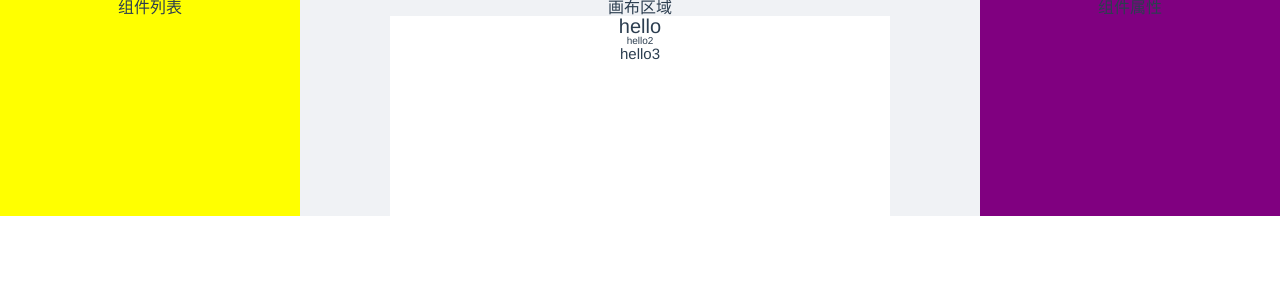
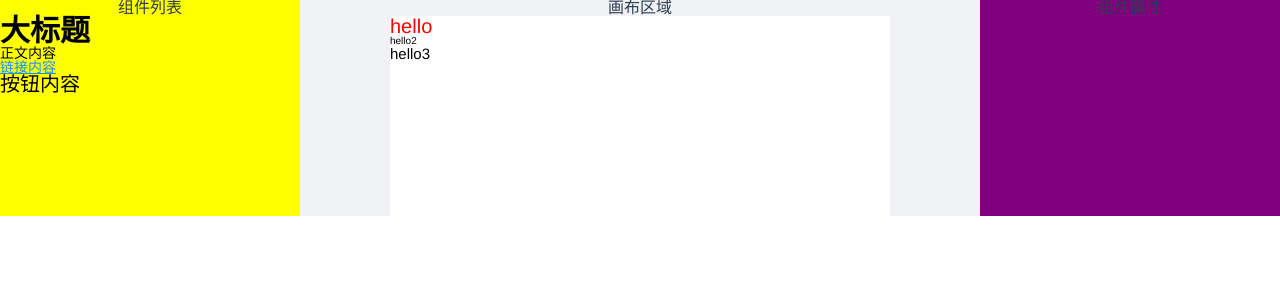
Before and after one commit to mini-eleven/lego, a Vue app: page /editor in a window 1280 px wide. Shown: the top 300 px of the page. Built offline with nearby package versions, Linux system fonts and the light colour scheme.

Commit message:
简单业务组件

```diff
--- /dev/null
+++ b/src/components/ComponentList.vue
@@ -0,0 +1,33 @@
+<template>
+    <div class="create-component-list">
+        <div v-for="(item, index) in list" :key="index" class="component-item" @click="onItemClick(item)">
+            <l-text v-bind="item"></l-text>
+        </div>
+    </div>
+</template>
+
+<script lang="ts">
+import { defineComponent } from 'vue'
+import LText from '../components/LText.vue'
+export default defineComponent({
+    props: {
+        list: {
+            type: Array,
+            required: true
+        }
+    },
+    emits: ['on-item-click'],
+    name: 'components-list',
+    components: {
+        LText
+    },
+    setup(props, context) {
+        const onItemClick = (data: any) => {
+            context.emit('on-item-click', data)
+        }
+        return {
+            onItemClick
+        }
+    }
+})
+</script>
--- a/src/components/LText.vue
+++ b/src/components/LText.vue
@@ -1,34 +1,35 @@
 <template>
-  <component
-    :is="tag"
-    :style="styleProps"
-    class="l-text-component"
-  >
-    {{text}}</component>
+    <component :is="tag" :style="styleProps" class="l-text-component" @click="handleClick">
+        {{ text }}</component>
 </template>
 
 <script lang="ts">
-import { computed, defineComponent } from 'vue'
-import { pick } from 'lodash-es'
+import { defineComponent } from 'vue'
+import useComponentCommon from '@/hooks/useComponentCommon'
+import { transformToComponentProps, textDefaultProps, textStylePropNames } from '../defaultProps'
+console.log(textStylePropNames)
+const defaultProps = transformToComponentProps(textDefaultProps)
 export default defineComponent({
     name: 'l-text',
     props: {
-    text: {
-      type: String,
-    },
-    fontSize: {
-      type: String,
-    },
         tag: {
             type: String,
             default: 'div'
-    }
+        },
+        ...defaultProps,
     },
     setup(props) {
-    const styleProps = computed(() => pick(props, ['fontSize']))
+        const { styleProps, handleClick } = useComponentCommon(props, textStylePropNames)
         return {
-      styleProps
+            styleProps,
+            handleClick
         }
     }
 })
 </script>
+
+<style scoped>
+.l-text-component {
+    position: relative !important;
+}
+</style>
--- /dev/null
+++ b/src/defaultProps.ts
@@ -0,0 +1,53 @@
+import { mapValues, without } from "lodash-es"
+
+export const commonDefaultProps = {
+    // actions
+    actionType: '',
+    url: '',
+    // size
+    height: '',
+    width: '318px',
+    paddingLeft: '0px',
+    paddingRight: '0px',
+    paddingTop: '0px',
+    paddingBottom: '0px',
+    // border type
+    borderStyle: 'none',
+    borderColor: '#000',
+    borderWidth: '0',
+    borderRadius: '0',
+    // shadow and opacity
+    boxShadow: '0 0 0 #000000',
+    opacity: 1,
+    // position and x,y
+    position: 'absolute',
+    left: '0',
+    top: '0',
+    right: '0'
+}
+
+export const textDefaultProps = {
+    // basic props -font styles
+    text: '正文内容',
+    fontSize: '14px',
+    fontFamily: '',
+    fontWeight: 'normal',
+    fontStyle: 'normal',
+    textDecoration: 'none',
+    lineHeight: '1',
+    textAlign: 'left',
+    color: '#000000',
+    backgroundColor: '',
+    ...commonDefaultProps
+}
+
+export const textStylePropNames = without(Object.keys(textDefaultProps), 'actionType', 'url', 'text')
+
+export const transformToComponentProps = <T extends { [key: string]: any }>(props: T) => {
+    return mapValues(props, (item) => {
+        return {
+            type: item.constructor,
+            default: item
+        }
+    })
+}
--- /dev/null
+++ b/src/defaultTemplates.ts
@@ -0,0 +1,23 @@
+export const defaultTextTemplates = [
+    {
+        text: '大标题',
+        fontSize: '30px',
+        fontWeight: 'bold',
+        tag: 'h2'
+    },
+    {
+        text: '正文内容',
+        tag: 'p'
+    },
+    {
+        text: '链接内容',
+        color: '#1890ff',
+        textDecoration: 'underline',
+        tag: 'p'
+    }, {
+        text: '按钮内容',
+        fontSize: '20px',
+        tag: 'div',
+        background: '#1890ff',
+    },
+]
--- /dev/null
+++ b/src/hooks/useComponentCommon.ts
@@ -0,0 +1,18 @@
+import { pick } from "lodash-es"
+import { computed } from "vue"
+
+const useComponentCommon = <T extends { [key: string]: any }>(props: T, picks: string[]) => {
+    const styleProps = computed(() => pick(props, picks))
+    const handleClick = () => {
+        if (props.actionType == 'url' && props.url) {
+            window.location.href = props.url
+        }
+    }
+
+    return {
+        styleProps,
+        handleClick
+    }
+}
+
+export default useComponentCommon
--- a/src/store/modules/editor.ts
+++ b/src/store/modules/editor.ts
@@ -18,9 +18,9 @@ interface ComponentData {
 }
 
 const testComponents: ComponentData[] = [
-    { id: uuidv4(), name: 'l-text', props: { text: 'hello', fontSize: '20px' } },
+    { id: uuidv4(), name: 'l-text', props: { text: 'hello', fontSize: '20px', color: 'red' } },
     { id: uuidv4(), name: 'l-text', props: { text: 'hello2', fontSize: '10px' } },
-    { id: uuidv4(), name: 'l-text', props: { text: 'hello3', fontSize: '15px' } },
+    { id: uuidv4(), name: 'l-text', props: { text: 'hello3', fontSize: '15px', actionType: 'url', url: 'https://www.baidu.com/' } },
 ]
 
 const editor: Module<EditorProps, GlobalDataProps> = {
@@ -28,6 +28,16 @@ const editor: Module<EditorProps, GlobalDataProps> = {
     state: {
         components: testComponents,
         currentElement: ''
+    },
+    mutations: {
+        addComponent(state, props) {
+            const newComponent: ComponentData = {
+                id: uuidv4(),
+                name: 'l-text',
+                props
+            }
+            state.components.push(newComponent)
+        }
     }
 }
 
--- a/src/views/Editor.vue
+++ b/src/views/Editor.vue
@@ -1,36 +1,20 @@
 <template>
-  <div
-    class="editor"
-    id="editor-layout-main"
-  >
+    <div class="editor" id="editor-layout-main">
         <a-layout :style="{ height: '100%' }">
-      <a-layout-sider
-        width="300"
-        style="background: yellow"
-      >
+            <a-layout-sider width="300" style="background: yellow">
                 <div class="sidebar-container">组件列表</div>
+                <component-list :list="defaultTextTemplates" @onItemClick="addItem" />
             </a-layout-sider>
             <a-layout>
                 <a-layout-content class="preview-container">
                     <p>画布区域</p>
-          <div
-            class="preview-list"
-            id="canvas-area"
-          >
-            <component
-              v-for="component in components"
-              :key="component.id"
-              :is="component.name"
-              v-bind="component.props"
-            />
+                    <div class="preview-list" id="canvas-area">
+                        <component v-for="component in components" :key="component.id" :is="component.name"
+                            v-bind="component.props" />
                     </div>
                 </a-layout-content>
             </a-layout>
-      <a-layout-sider
-        width="300"
-        style="background: purple"
-        class="setting-container"
-      >
+            <a-layout-sider width="300" style="background: purple" class="setting-container">
                 <div>组件属性</div>
             </a-layout-sider>
         </a-layout>
@@ -42,16 +26,24 @@ import { GlobalDataProps } from '@/store'
 import { computed, defineComponent } from 'vue'
 import { useStore } from 'vuex'
 import LText from '../components/LText.vue'
+import ComponentList from '../components/ComponentList.vue'
+import { defaultTextTemplates } from '@/defaultTemplates'
 export default defineComponent({
     name: 'editor',
     components: {
-    LText
+        LText,
+        ComponentList
     },
     setup() {
         const store = useStore<GlobalDataProps>()
         const components = computed(() => store.state.editor.components)
+        const addItem = (props: any) => {
+            store.commit('editor/addComponent', props)
+        }
         return {
-      components
+            components,
+            defaultTextTemplates,
+            addItem
         }
     }
 })
```
Lines whose indentation alone changed are shown as unchanged.
